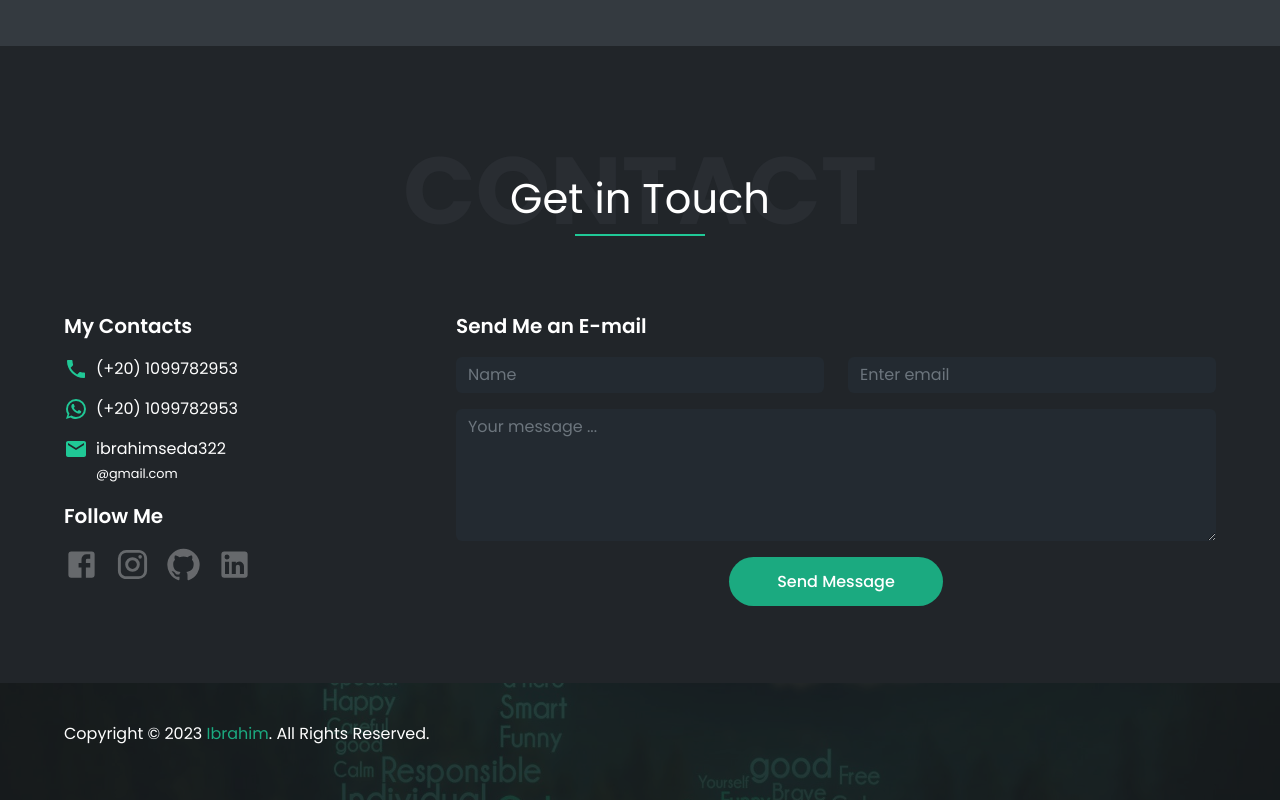
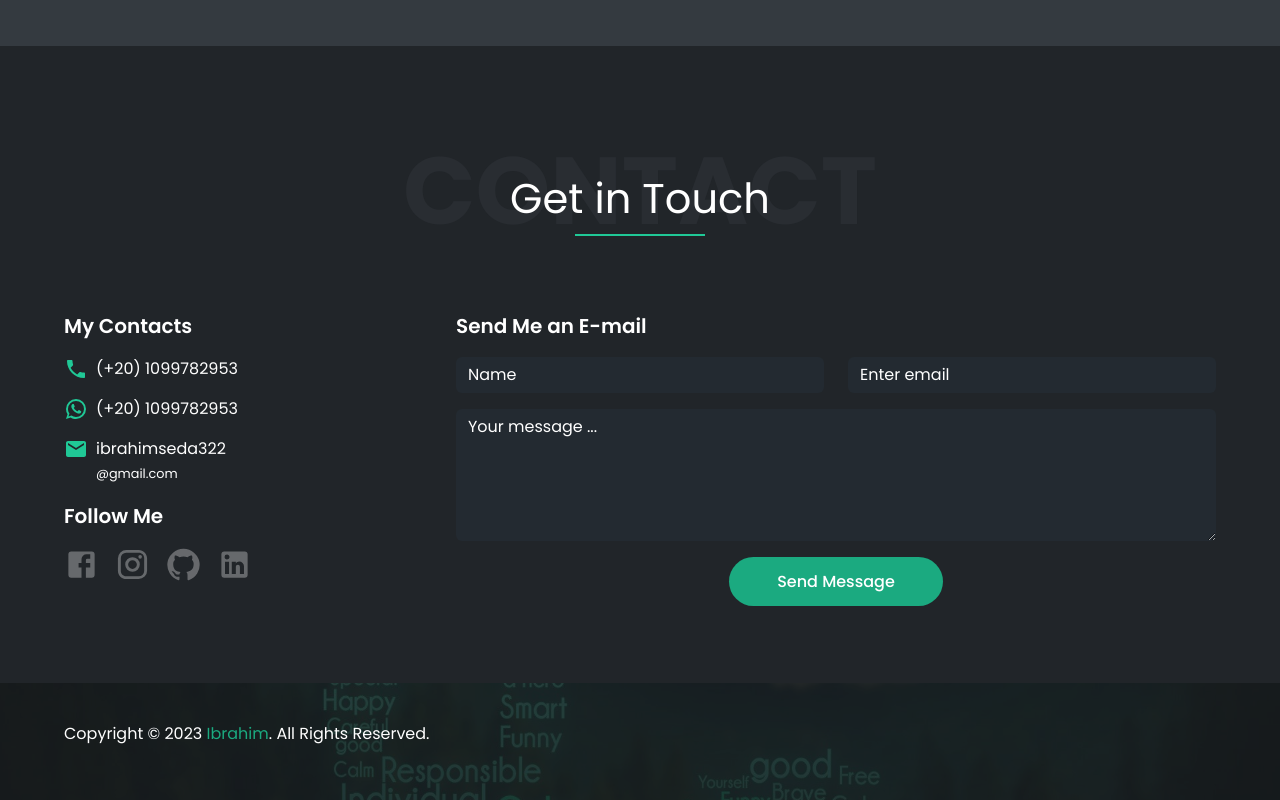
Before and after one commit to IbrahimGaber322/Ibrahim-Seda-Portfolio, a React (Create React App) app: page / in a window 1280 px wide. Shown: the part 9095-9895 px from the top of the page. Built offline with nearby package versions, Linux system fonts and the light colour scheme.

Commit message:
Enhance contact form styles and improve placeholder visibility

```diff
--- a/src/pages/Contact.jsx
+++ b/src/pages/Contact.jsx
@@ -14,14 +14,19 @@ import emailjs from '@emailjs/browser';
 import { ToastContainer, toast } from 'react-toastify';
 import 'react-toastify/dist/ReactToastify.css';
 
-
 function Contact() {
   const form = useRef();
+
   const handleSubmit = async (e) => {
     e.preventDefault();
     const formData = new FormData(form.current);
     try {
-      const result = await emailjs.sendForm(process.env.REACT_APP_EJS_SERVICE_ID, process.env.REACT_APP_EJS_TEMPLATE_ID, form.current, process.env.REACT_APP_EJS_PUBLIC_KEY);
+      const result = await emailjs.sendForm(
+        process.env.REACT_APP_EJS_SERVICE_ID,
+        process.env.REACT_APP_EJS_TEMPLATE_ID,
+        form.current,
+        process.env.REACT_APP_EJS_PUBLIC_KEY
+      );
       if (result.status === 200) {
         toast.success(`Thanks ${formData.get('name')}, I'll get back to you`, {
           position: "top-right",
@@ -45,7 +50,7 @@ function Contact() {
       });
     }
     form.current.reset();
-  }
+  };
 
   return (
     <section
@@ -69,9 +74,13 @@ function Contact() {
                 <Form.Group className="mb-3">
                   <Form.Control
                     autoComplete="off"
-                    style={{ color: "white" }}
+                    style={{
+                      color: "white",
+                      backgroundColor: "#232a31",
+                      "::placeholder": { color: "white" },
+                    }}
                     className="my-form-control"
-                    required={true}
+                    required
                     name="name"
                     type="text"
                     placeholder="Name"
@@ -82,9 +91,13 @@ function Contact() {
                 <Form.Group className="mb-3">
                   <Form.Control
                     autoComplete="off"
-                    style={{ color: "white" }}
+                    style={{
+                      color: "white",
+                      backgroundColor: "#232a31",
+                      "::placeholder": { color: "white" },
+                    }}
                     className="my-form-control"
-                    required={true}
+                    required
                     name="email"
                     type="email"
                     placeholder="Enter email"
@@ -95,9 +108,13 @@ function Contact() {
                 <Form.Group className="mb-3">
                   <Form.Control
                     autoComplete="off"
-                    style={{ color: "white" }}
+                    style={{
+                      color: "white",
+                      backgroundColor: "#232a31",
+                      "::placeholder": { color: "white" },
+                    }}
                     className="my-form-control"
-                    required={true}
+                    required
                     name="message"
                     placeholder="Your message ..."
                     as="textarea"
--- a/src/style.css
+++ b/src/style.css
@@ -600,6 +600,18 @@
   border: 0;
 }
 
+.my-form-control::placeholder {
+  color: white !important;
+  opacity: 1;
+}
+
+.my-form-control:focus {
+  background-color: #232a31;
+  border: 0;
+  color: white;
+  box-shadow: 0 0 1rem #20c997;
+}
+
 .my-form-control:focus {
   background-color: #232a31;
   border: 0;
```
